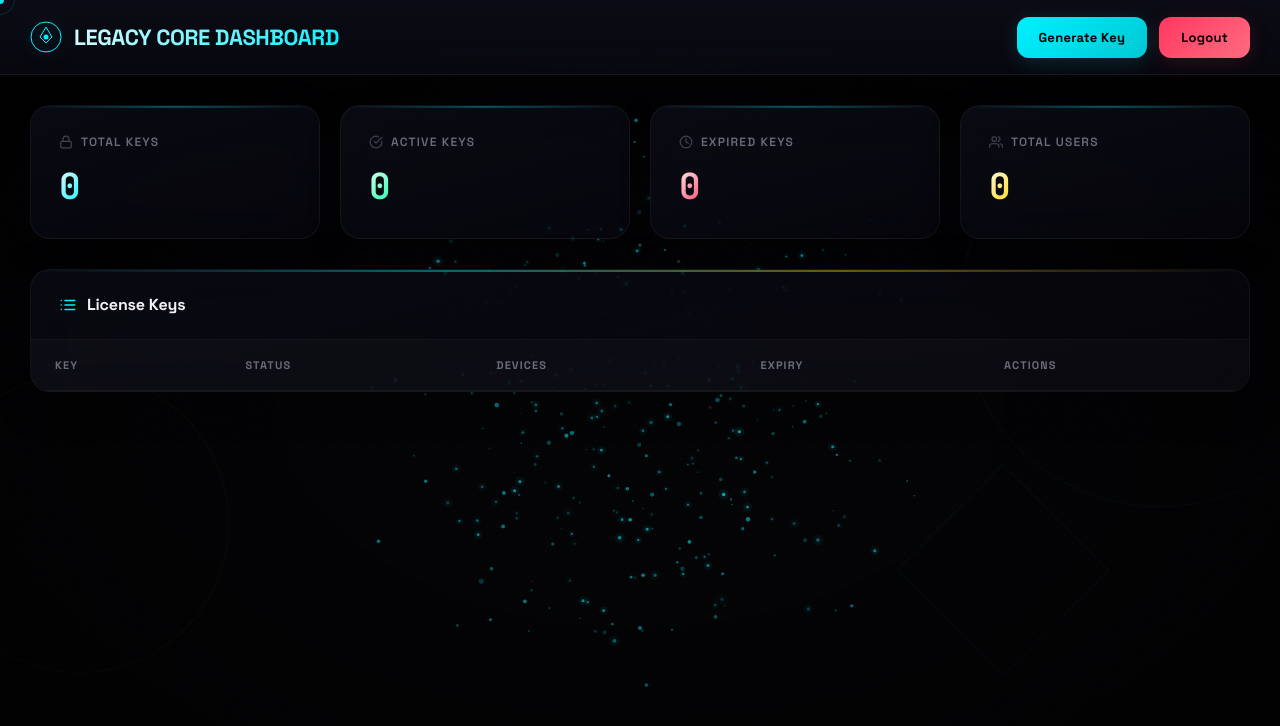
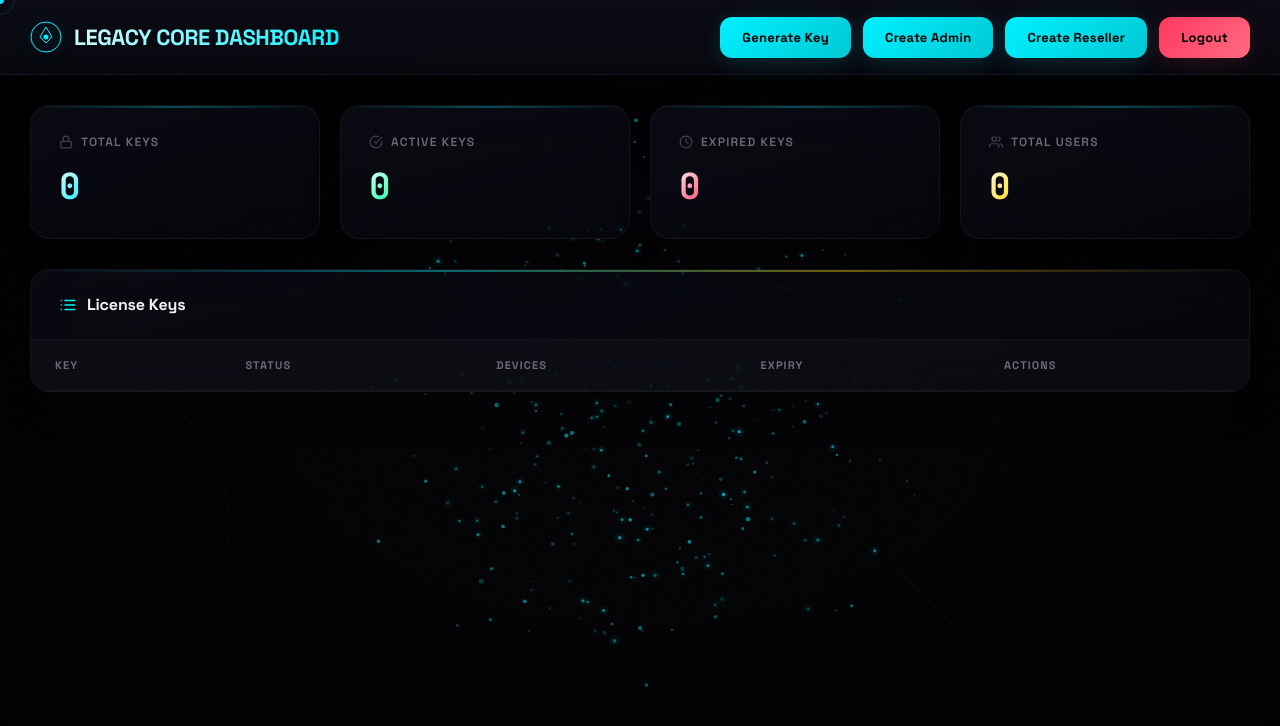
Before and after one commit to diniiosofficial/venom-keysystem, a website: page dashboard/index.html in a window 1280 px wide. Drawn offline with Linux system fonts and the light colour scheme; no server answers; sample sign-in values are in the browser's storage; animation ran at ten frames a second.

Commit message:
Update index.html

```diff
--- a/dashboard/index.html
+++ b/dashboard/index.html
@@ -529,6 +529,21 @@
             <button class="top-btn" onclick="window.location='/generatekey'">
                 <span>Generate Key</span>
             </button>
+            <button
+class="top-btn"
+onclick="createAdmin()">
+
+    <span>Create Admin</span>
+
+</button>
+
+<button
+class="top-btn"
+onclick="createReseller()">
+
+    <span>Create Reseller</span>
+
+</button>
             <button class="top-btn logout" onclick="logout()">
                 <span>Logout</span>
             </button>
@@ -940,6 +955,163 @@ function logout(){
             }
         }
 
+        // ===== CREATE ADMIN =====
+
+async function createAdmin(){
+
+    const username =
+    prompt(
+        'Admin Username'
+    );
+
+    if(!username)
+        return;
+
+    const password =
+    prompt(
+        'Admin Password'
+    );
+
+    if(!password)
+        return;
+
+    try{
+
+        const res =
+        await fetch(
+
+            '/api/create-admin',
+
+            {
+                method:'POST',
+
+                headers:{
+                    'Content-Type':
+                    'application/json'
+                },
+
+                body:JSON.stringify({
+
+                    username,
+                    password
+                })
+            }
+        );
+
+        const data =
+        await res.json();
+
+        if(data.success){
+
+            showToast(
+                'Admin Created Successfully'
+            );
+
+        } else {
+
+            showToast(
+                data.message ||
+                'Failed',
+                true
+            );
+        }
+
+    }catch(e){
+
+        console.log(e);
+
+        showToast(
+            'Server Error',
+            true
+        );
+    }
+}
+
+// ===== CREATE RESELLER =====
+
+async function createReseller(){
+
+    const username =
+    prompt(
+        'Reseller Username'
+    );
+
+    if(!username)
+        return;
+
+    const password =
+    prompt(
+        'Reseller Password'
+    );
+
+    if(!password)
+        return;
+
+    const referral =
+    prompt(
+        'Referral Code'
+    );
+
+    try{
+
+        const res =
+        await fetch(
+
+            '/api/create-reseller',
+
+            {
+                method:'POST',
+
+                headers:{
+                    'Content-Type':
+                    'application/json'
+                },
+
+                body:JSON.stringify({
+
+                    username,
+
+                    password,
+
+                    referral_code:
+                    referral,
+
+                    referred_by:
+                    'LegacyDevX'
+                })
+            }
+        );
+
+        const data =
+        await res.json();
+
+        if(data.success){
+
+            showToast(
+                'Reseller Created Successfully'
+            );
+
+        } else {
+
+            showToast(
+                data.message ||
+                'Failed',
+                true
+            );
+        }
+
+    }catch(e){
+
+        console.log(e);
+
+        showToast(
+            'Server Error',
+            true
+        );
+    }
+}
+
+
         // ===== AUTO REFRESH =====
         setInterval(() => {
             loadStats();
```
